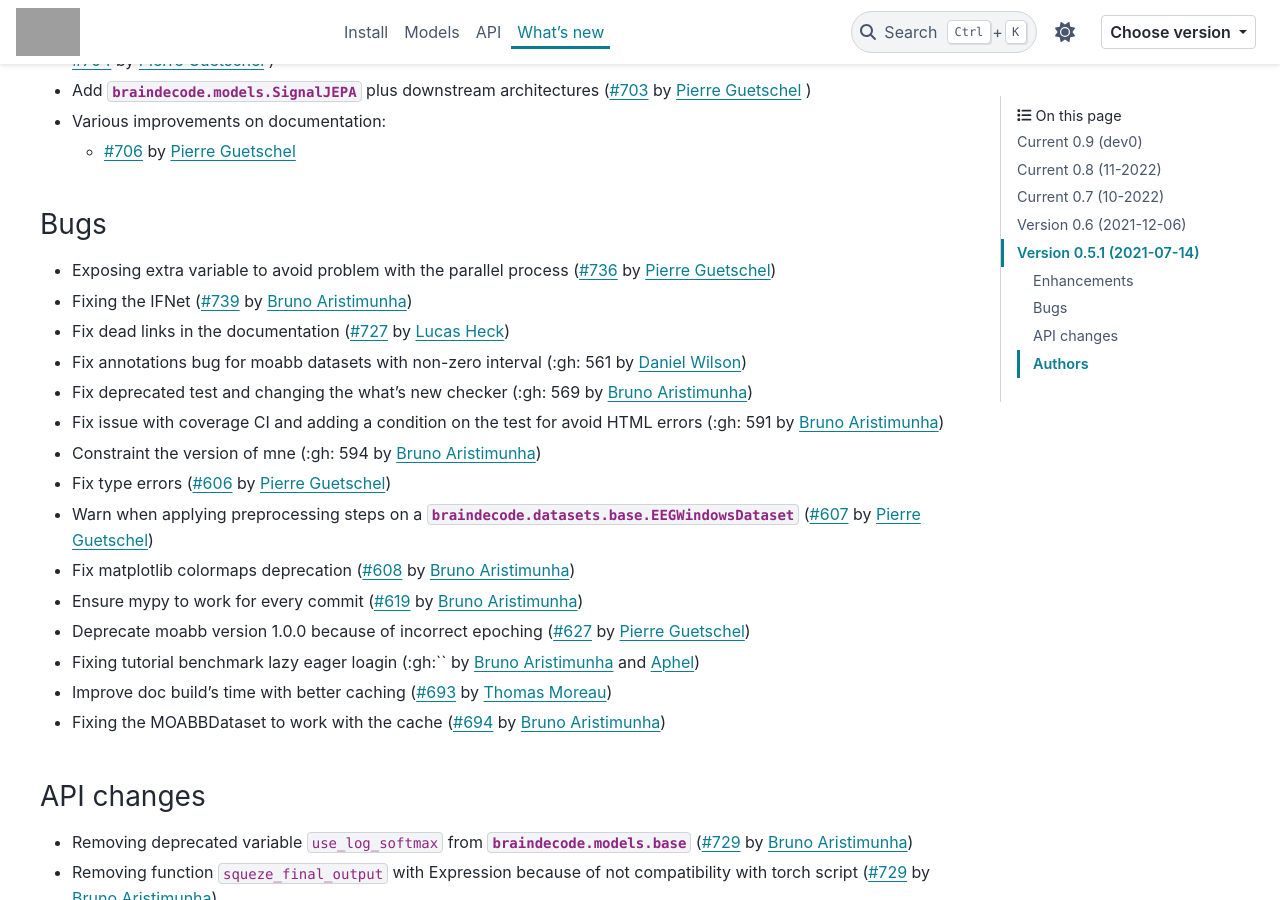
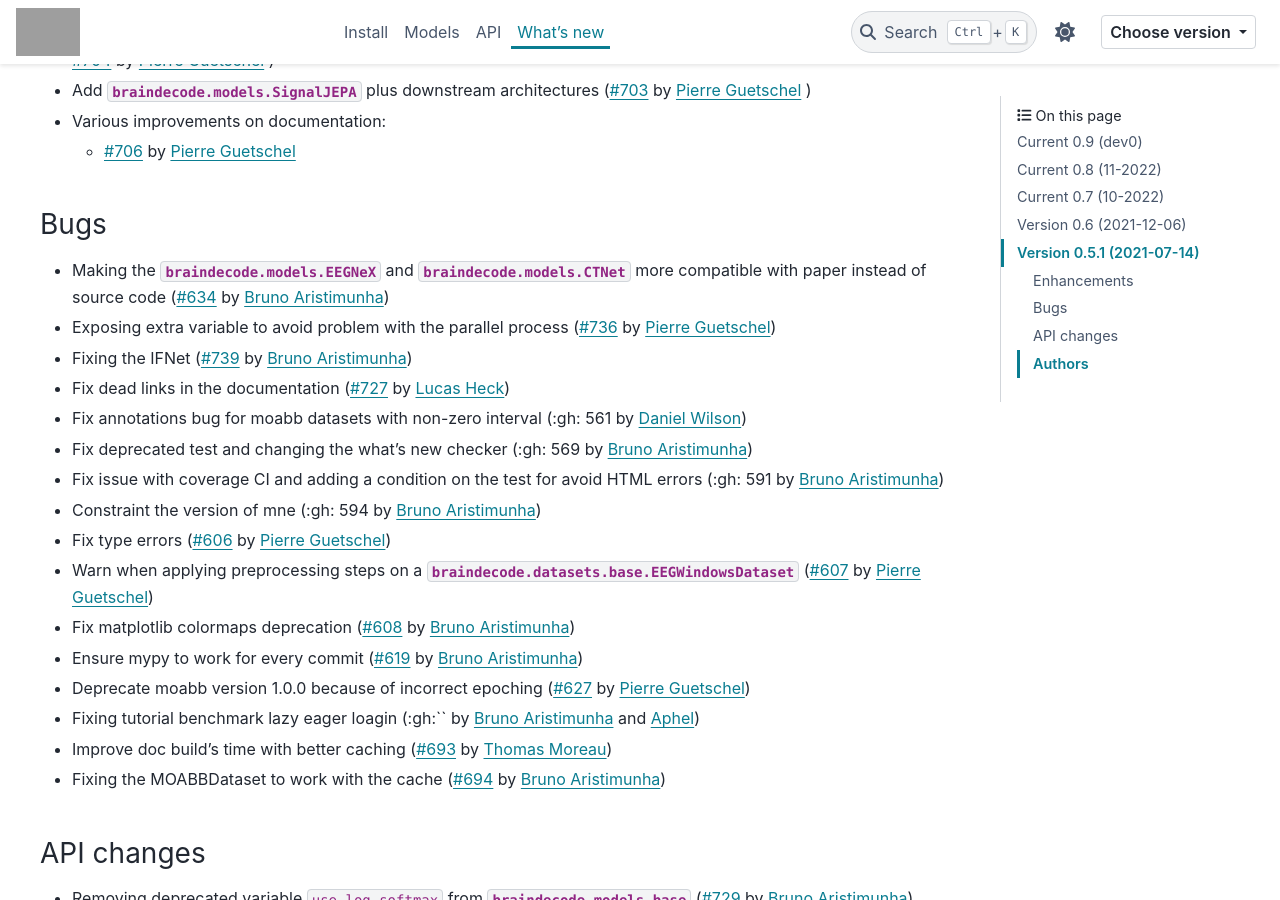
Before and after one commit to braindecode/braindecode, a Sphinx documentation site: the page built from docs/whats_new.rst, in a window 1280 px wide and 900 px high, scrolled down 1947 px. Built offline with Sphinx 7.4.7 and the PyData theme 0.15.4, drawn with Linux system fonts in a browser that asks for light colours; pages that are not in the unit, such as notebooks, are missing from menus; comment, search, counter and statistics services are not loaded; grey boxes are pictures that could not be loaded.

Commit message:
Updating the whats new

```diff
--- a/docs/whats_new.rst
+++ b/docs/whats_new.rst
@@ -80,6 +80,7 @@ Enhancements
 
 Bugs
 ~~~~
+- Making the :class:`braindecode.models.EEGNeX` and :class:`braindecode.models.CTNet` more compatible with paper instead of source code (:gh:`634` by `Bruno Aristimunha`_)
 - Exposing extra variable to avoid problem with the parallel process (:gh:`736` by `Pierre Guetschel`_)
 - Fixing the IFNet (:gh:`739` by `Bruno Aristimunha`_)
 - Fix dead links in the documentation (:gh:`727` by `Lucas Heck`_)
```
